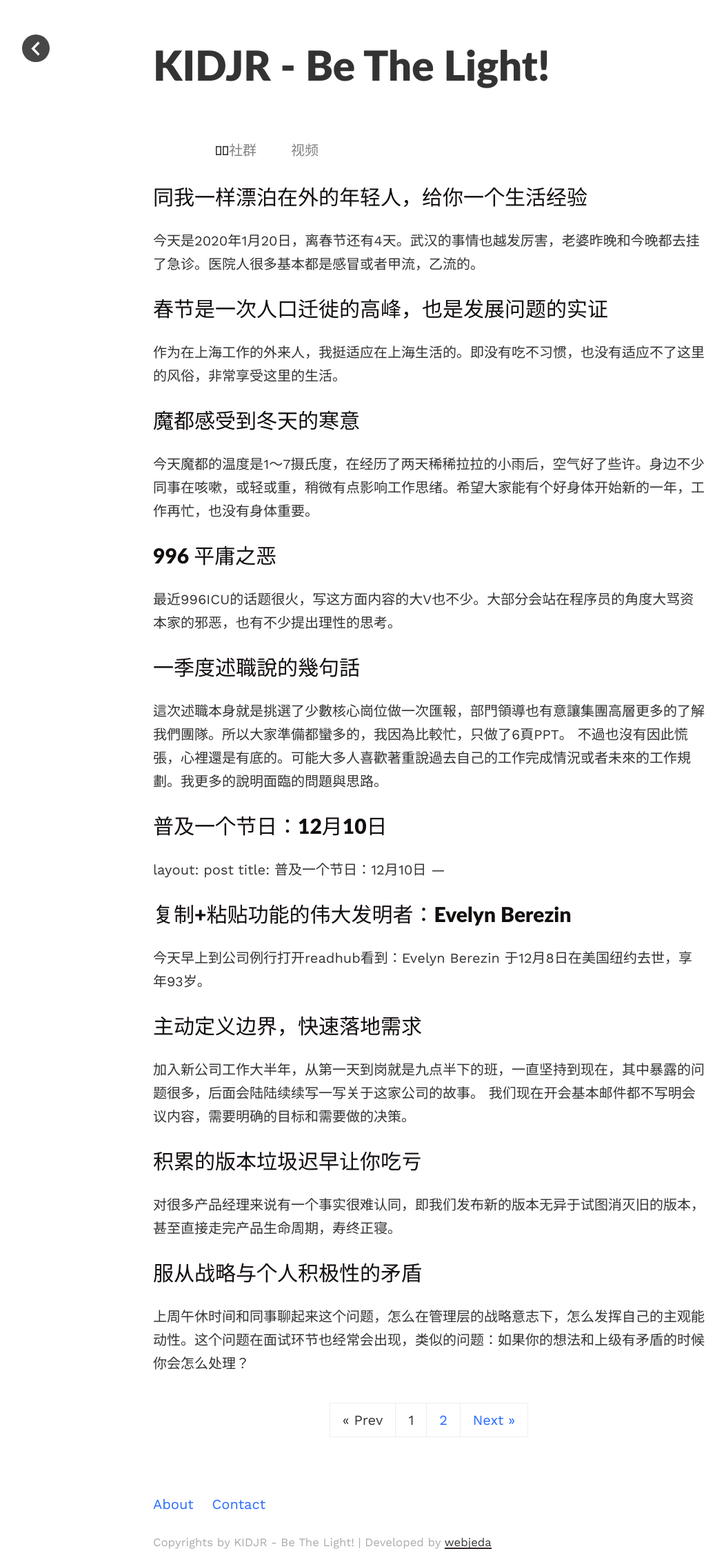
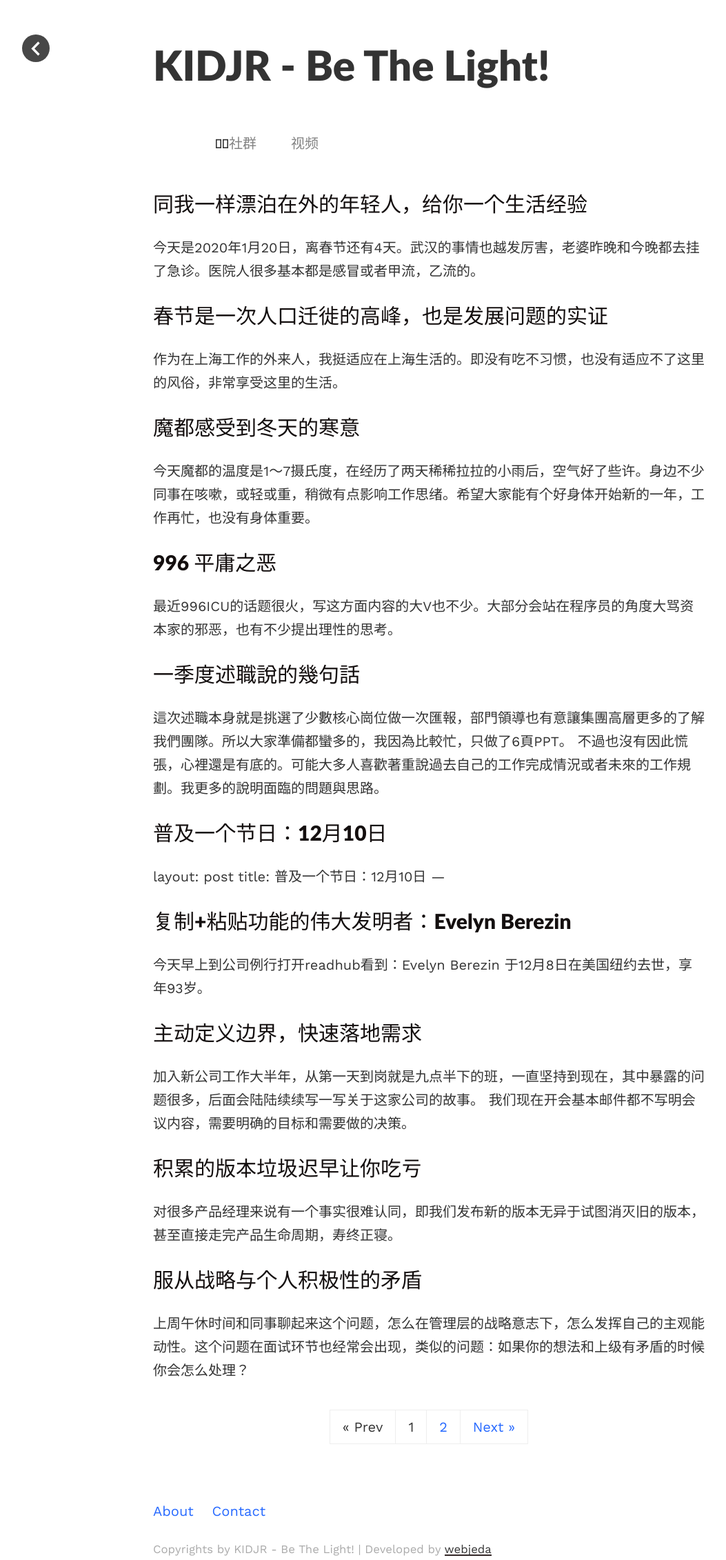
Before and after one commit to funkidsvip/kidjr.github.io, a Jekyll site: the page built from index.html, in a window 1280 px wide. Shown: the whole page at 69% size, without its empty margins (18-1071 px from the left). Built offline with Jekyll 4.4.1, drawn with Linux system fonts in a browser that asks for light colours; the list of posts is cut into pages by our own code.

Commit message:
Update style.scss

```diff
--- a/assets/css/_sass/style.scss
+++ b/assets/css/_sass/style.scss
@@ -227,7 +227,7 @@ footer {
 
 .nav{
     height: 40px;
-    margin-top: 50px;
+    margin: 2em 0;
     max-width: max-content;
 }
 
```
